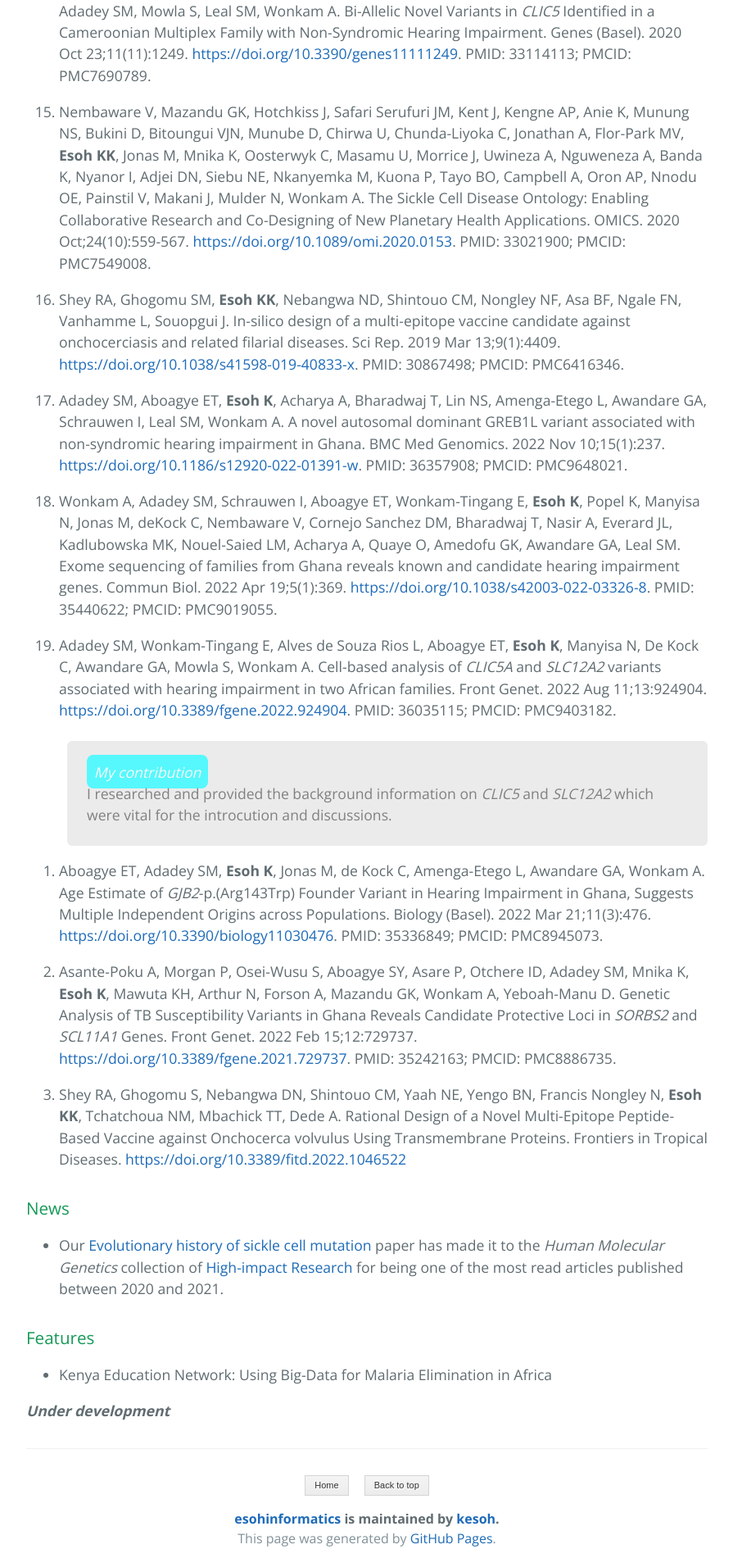
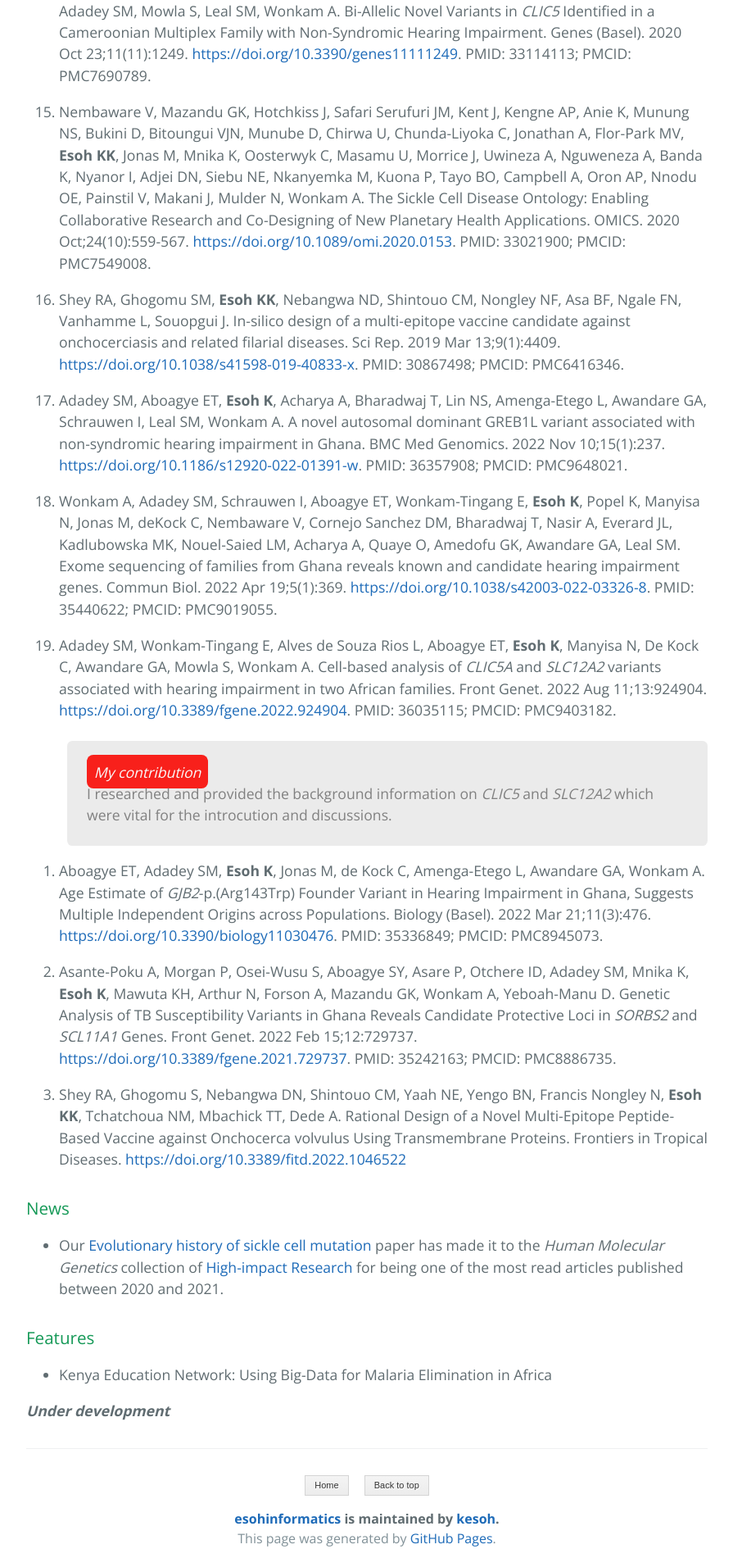
Before and after one commit to esohkevin/esohkevin.github.io, a Jekyll site: the page built from docs/research.md, in a window 1280 px wide. Shown: the part 2122-4023 px from the top of the page at 82% size, without its empty margins (192-1087 px from the left). Built offline with Jekyll 4.4.1, drawn with Linux system fonts in a browser that asks for light colours; the repository's description, which GitHub fills in, is left out.

```diff
--- a/docs/research.md
+++ b/docs/research.md
@@ -127,7 +127,7 @@
 PMID: 36035115; PMCID: PMC9403182.
 
 <p style="background-color: rgba(215, 215, 215, 0.5); color: gray; padding: 1.5rem 1.5rem 1.5rem; text-align: left; border-radius: 0.4rem; margin-top: 25px; margin-left: 50px;">
-  <span style="background-color: rgba(70, 250, 255, 0.9); color: rgba(250, 250, 250, 1.0); border-radius: 0.5rem; padding: 0.55rem; margin-bottom: 20px;">
+  <span style="background-color: rgba(250, 10, 5, 0.9); color: rgba(250, 250, 250, 1.0); border-radius: 0.5rem; padding: 0.55rem; margin-bottom: 20px;">
     <em>My contribution</em>
   </span>
   <br>
```
